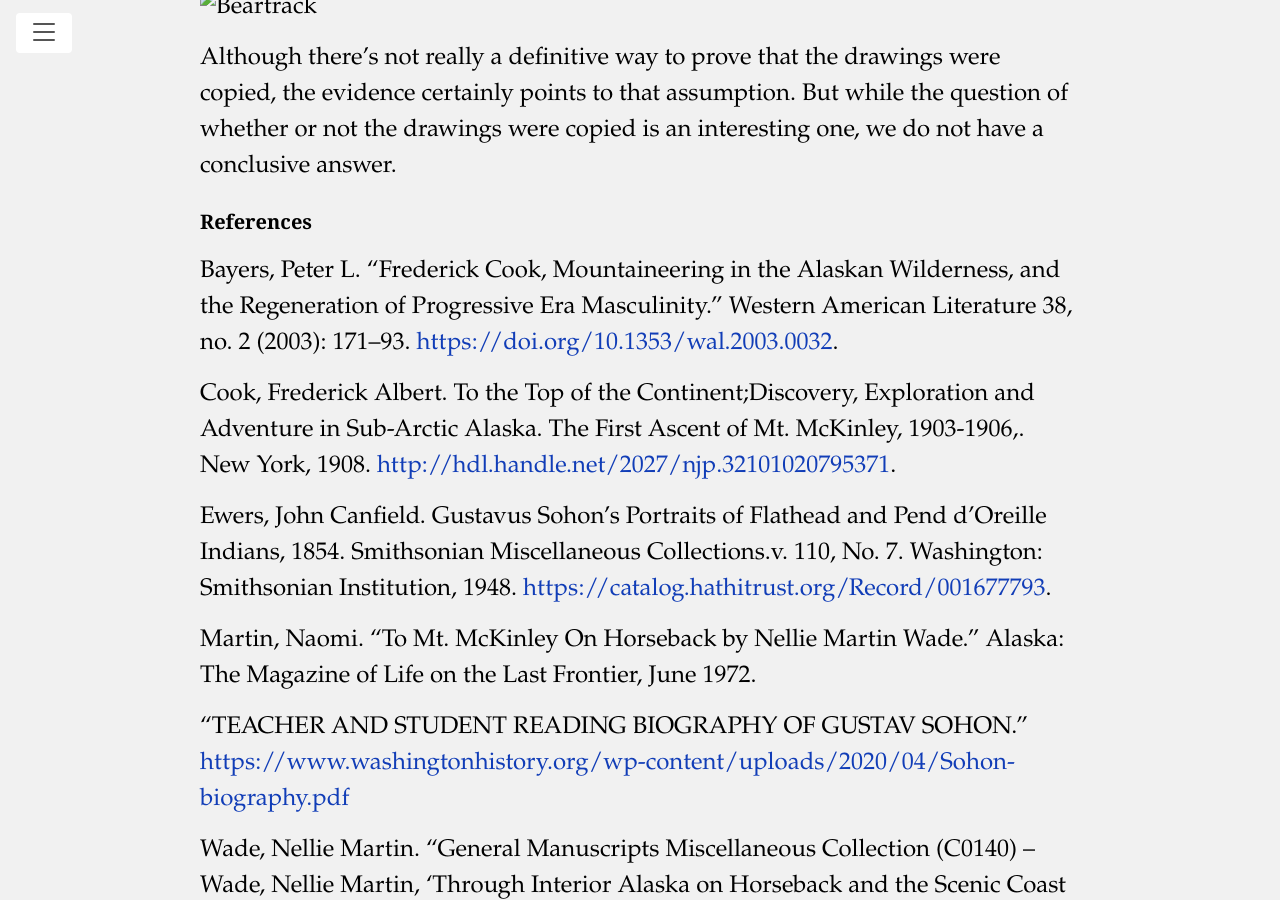
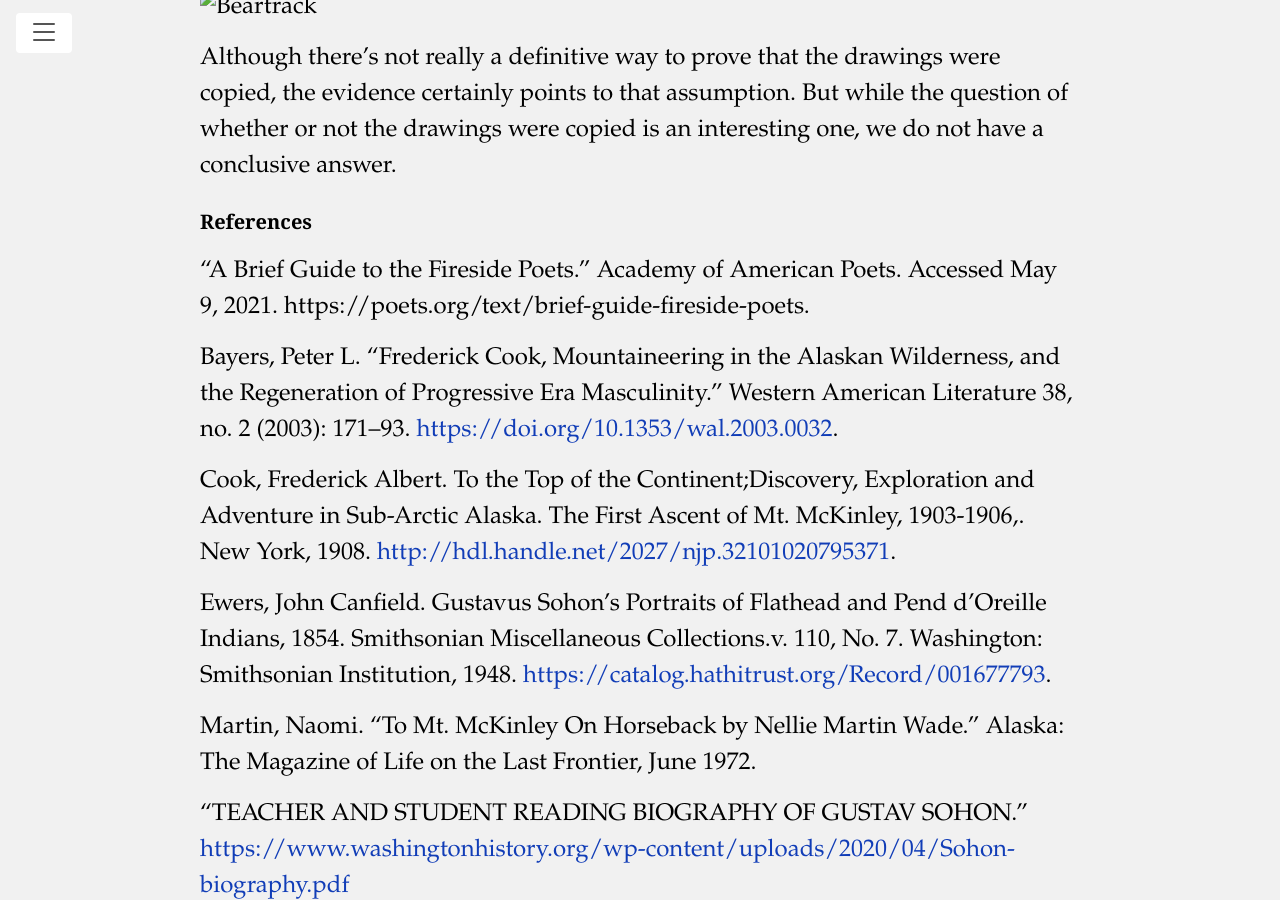
Before and after one commit to HUM-331-Princeton/manifest-destiny, a Jekyll site: the page built from art-in-the-journals.md, in a window 1280 px wide and 900 px high, scrolled down 6603 px. Built offline with Jekyll 4.4.1, drawn with Linux system fonts in a browser that asks for light colours.

Commit message:
Update art-in-the-journals.md

```diff
--- a/art-in-the-journals.md
+++ b/art-in-the-journals.md
@@ -94,6 +94,8 @@
 
 ### References
 
+“A Brief Guide to the Fireside Poets.” Academy of American Poets. Accessed May 9, 2021. https://poets.org/text/brief-guide-fireside-poets.
+
 Bayers, Peter L. “Frederick Cook, Mountaineering in the Alaskan Wilderness, and the Regeneration of Progressive Era Masculinity.” Western American Literature 38, no. 2 (2003): 171–93. <https://doi.org/10.1353/wal.2003.0032>.
 
 Cook, Frederick Albert. To the Top of the Continent;Discovery, Exploration and Adventure in Sub-Arctic Alaska. The First Ascent of Mt. McKinley, 1903-1906,. New York, 1908. <http://hdl.handle.net/2027/njp.32101020795371>.
```
